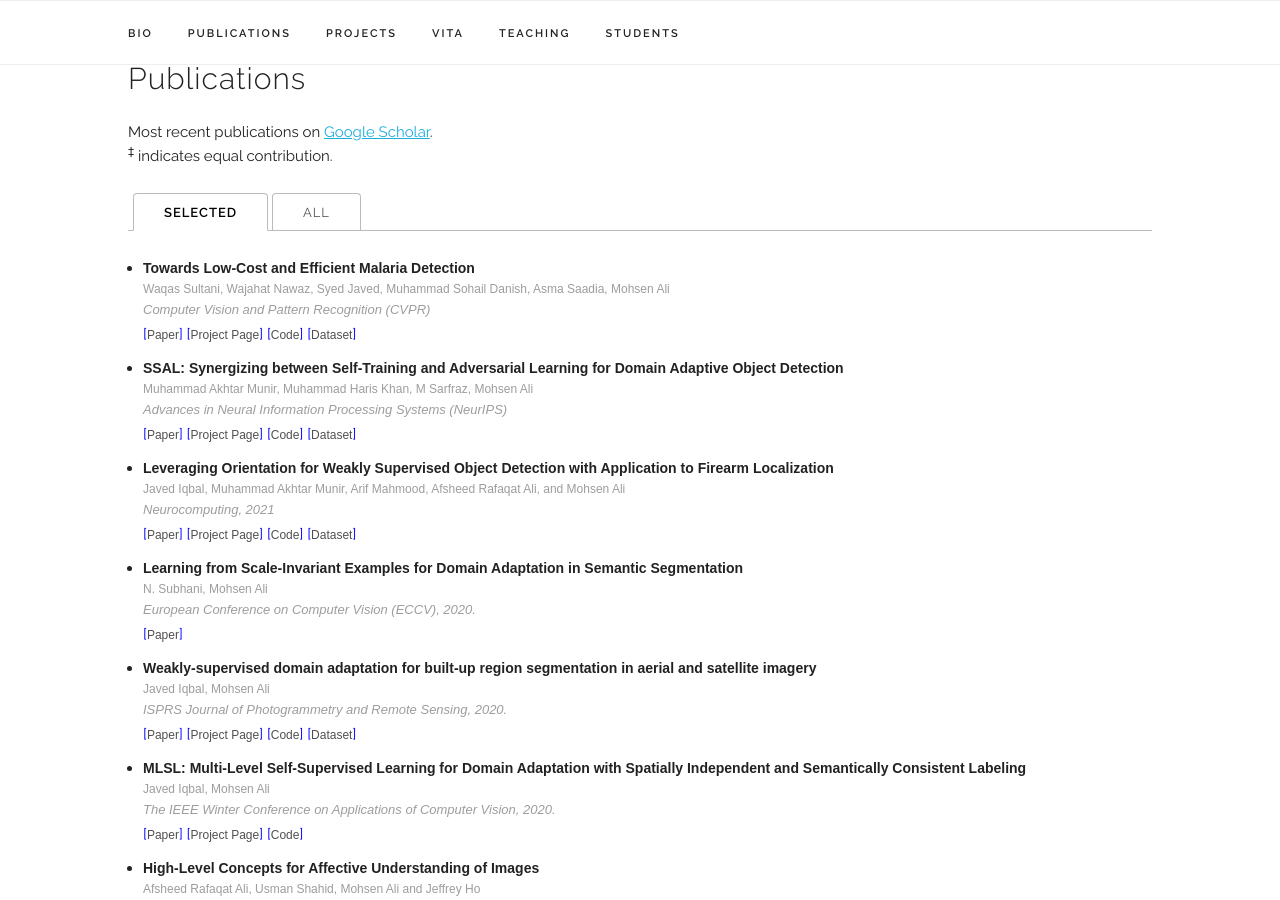
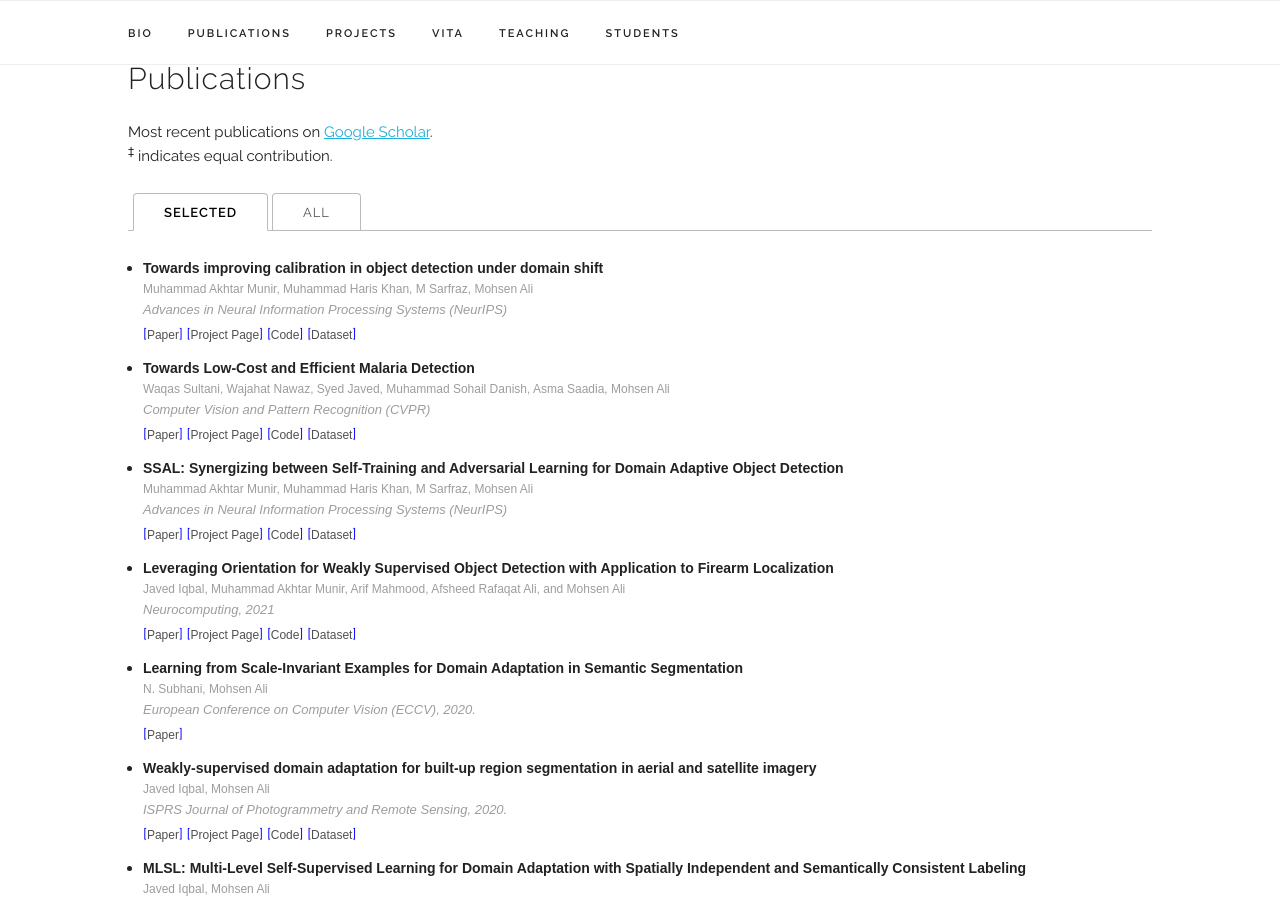
Before and after one commit to mohsenali/mohsenali.github.io, a Jekyll site: the page built from index.html, in a window 1280 px wide and 900 px high, scrolled down 1180 px. Built offline with Jekyll 4.4.1, drawn with Linux system fonts in a browser that asks for light colours; some web fonts are replaced.

Commit message:
Update publications.yaml

```diff
--- a/_data/publications.yaml
+++ b/_data/publications.yaml
@@ -1,4 +1,14 @@
 papers:
+  - title: "Towards improving calibration in object detection under domain shift"
+    authors: "Muhammad Akhtar Munir, Muhammad Haris Khan, M Sarfraz, Mohsen Ali"
+    venue: "Advances in Neural Information Processing Systems (NeurIPS)"
+    paper_pdf: "https://openreview.net/pdf?id=a7YeDeacHpL"
+    page: "https://im.itu.edu.pk/towards-improving-calibration/"
+    code: "https://github.com/akhtarvision/tcd_calib"
+    dataset: "not available"
+    year: "2022"
+    selected: y
+
   - title: "Towards Low-Cost and Efficient Malaria Detection"
     authors: "Waqas Sultani, Wajahat Nawaz, Syed Javed, Muhammad Sohail Danish, Asma Saadia, Mohsen Ali"
     venue: "Computer Vision and Pattern Recognition (CVPR)"
```
